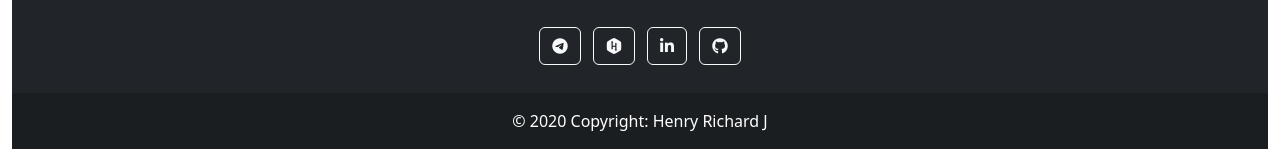
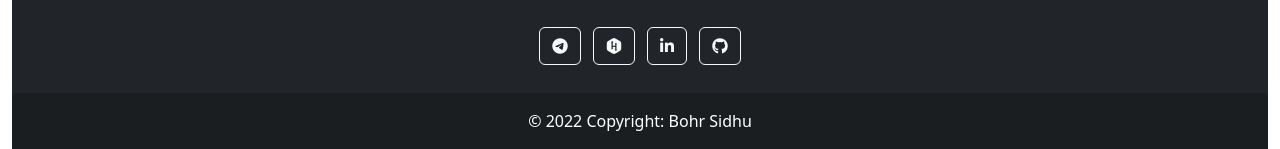
Before and after one commit to BohrSidhu/MoviesDB.github.io, a Flask app: page /get_movie in a window 1280 px wide. Shown: the part 765-914 px from the top of the page. Run offline with Flask 2, Linux system fonts and the light colour scheme; data that the repository does not hold is empty; some libraries are stand-ins or nearby versions.

Commit message:
Update MovieDetails.html

```diff
--- a/templates/MovieDetails.html
+++ b/templates/MovieDetails.html
@@ -208,7 +208,7 @@
             <!-- Hackerrank -->
             <a
               class="btn btn-outline-light btn-floating m-1"
-              href="https://www.hackerrank.com/henry_richard_7"
+              href="https://www.hackerrank.com/BohrSidhu"
               role="button"
               ><i class="fab fa-hackerrank"></i
             ></a>
@@ -216,7 +216,7 @@
             <!-- Linkedin -->
             <a
               class="btn btn-outline-light btn-floating m-1"
-              href="https://www.linkedin.com/in/henry-richard7/"
+              href="https://www.linkedin.com/in/BohrSidhu/"
               role="button"
               ><i class="fab fa-linkedin-in"></i
             ></a>
@@ -224,7 +224,7 @@
             <!-- Github -->
             <a
               class="btn btn-outline-light btn-floating m-1"
-              href="https://github.com/henry-richard7/"
+              href="https://github.com/BohrSidhu/"
               role="button"
               ><i class="fab fa-github"></i
             ></a>
@@ -238,7 +238,7 @@
           class="text-center p-3"
           style="background-color: rgba(0, 0, 0, 0.2)"
         >
-          © 2020 Copyright: Henry Richard J
+          © 2022 Copyright: Bohr Sidhu
         </div>
         <!-- Copyright -->
       </footer>
```
